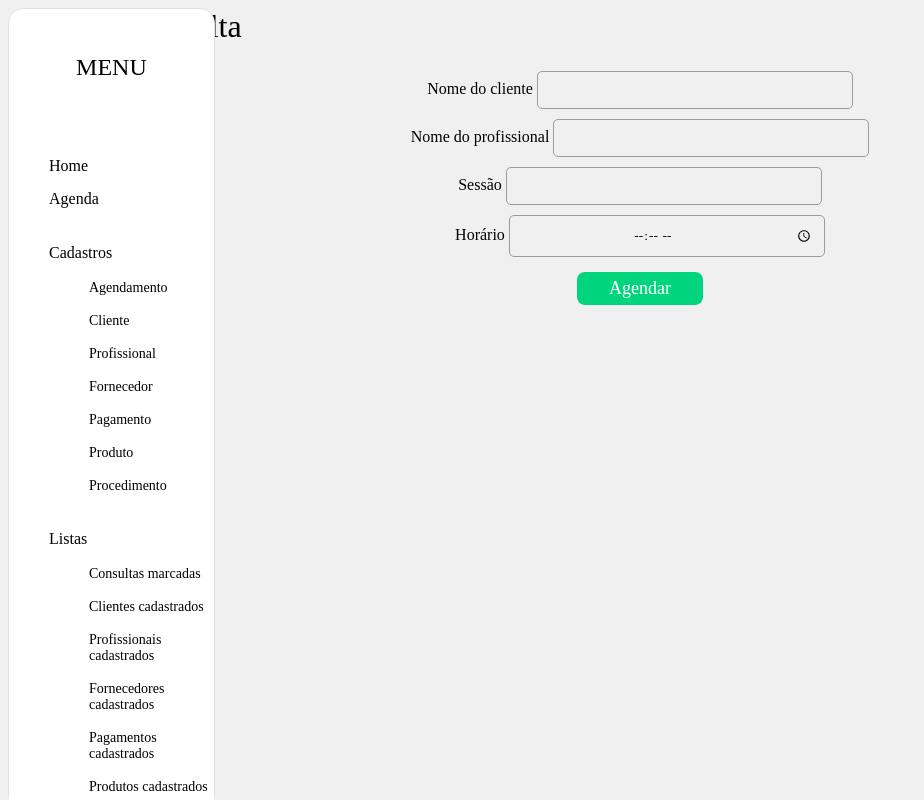
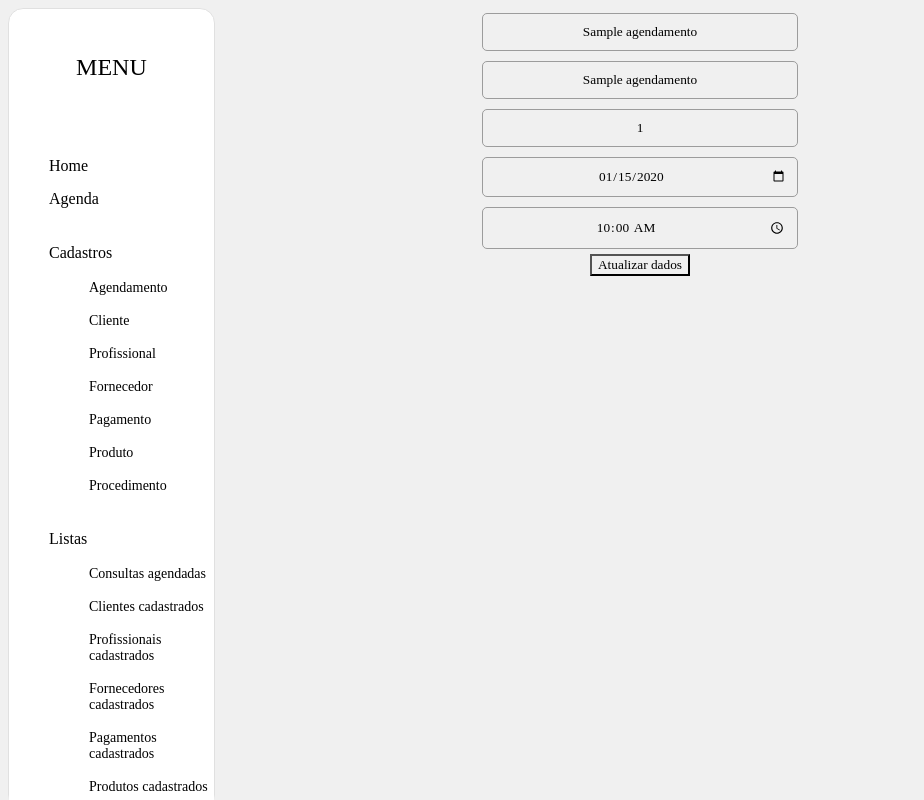
Before and after one commit to Espaco-Autoestima/aplicacao-clinica, a Flask app: page /atualizarAgendamentos/1 in a window 1280 px wide. Shown: the whole page, without its empty margins (0-924 px from the left). Run offline with Flask 3, Linux system fonts and the light colour scheme; tables that the repository leaves empty hold one stand-in row (values such as "Sample post").

Commit message:
Feat: Correção do endpoint de atualização de agendamentos

```diff
--- a/controllers/agendamento.py
+++ b/controllers/agendamento.py
@@ -23,7 +23,7 @@ def realizar_agendamento():
         data = request.form['data']
 
         try:
-            cnx = mysql.connector.connect(**config)
+            cnx = mysql.connector.connect(**config, buffered=True)
             cursor = cnx.cursor(dictionary=True)
 
             # Verifica se o profissional já tem um agendamento na mesma data e hora
@@ -36,6 +36,8 @@ def realizar_agendamento():
 
             if agendamento_existe:
                 flash('Este profissional já possui um agendamento nesta data e horário', 'warning')
+                cursor.close()
+                cnx.close()
                 return redirect(url_for('realizar_agendamento'))
 
             # Verifica na tabela de disponibilidades no MySQL se possuem a data com o profissional disponível
@@ -52,6 +54,8 @@ def realizar_agendamento():
 
             if not disponibilidade:
                 flash('Horário não disponível para agendamento.', 'error')
+                cursor.close()
+                cnx.close()
                 return redirect(url_for('realizar_agendamento'))
 
             # Verifica se o cliente existe
@@ -60,6 +64,8 @@ def realizar_agendamento():
             cliente = cursor.fetchone()
             if not cliente:
                 flash('Cliente não encontrado.', 'error')
+                cursor.close()
+                cnx.close()
                 return redirect(url_for('consultarCliente'))
 
             # Verifica se o profissional existe
@@ -68,6 +74,8 @@ def realizar_agendamento():
             profissional = cursor.fetchone()
             if not profissional:
                 flash('Profissional não encontrado', 'error')
+                cursor.close()
+                cnx.close()
                 return redirect(url_for('consultarProfissional'))
 
             # Insere o novo agendamento
@@ -80,17 +88,19 @@ def realizar_agendamento():
             # Realizar o commit da transação
             cnx.commit()
             flash('Agendamento realizado com sucesso!', 'success')
+            cursor.close()
+            cnx.close()
             return redirect(url_for('consultar_agendamento'))
 
         except mysql.connector.Error as err:
             flash(f'Não foi possível agendar o cliente no momento: {err}', 'error')
+            cursor.close()
+            cnx.close()
             return redirect(url_for('realizar_agendamento'))
 
         finally:
-            if cursor:
-                cursor.close()
-            if cnx:
-                cnx.close()
+            cursor.close()
+            cnx.close()
 
     return render_template('cadastro-agendamento.html')
 
@@ -100,56 +110,73 @@ def consultar_agendamento():
     cursor = cnx.cursor()
     cursor.execute("SELECT * FROM agendamento")
     agendamentos = cursor.fetchall()
-    print("Agendamentos recuperados:", agendamentos)  # Log para verificar os agendamentos recuperados
     return render_template('agendamentos.html', agendamentos=agendamentos)
 
 # Implementação da regra de negócio de atualizar agendamentos
 @app.route('/atualizarAgendamentos/<int:id>', methods=['POST', 'GET'])
 def atualizar_agendamento(id):
+    cnx = mysql.connector.connect(**config)
+    cursor = cnx.cursor()
+
     if request.method == 'POST':
         nome_cliente = request.form['nomec']
         nome_profissional = request.form['nomep']
         sessao = request.form['sessao']
         horario = request.form['horario']
         data = request.form['data']
-        data_hora = data + ' ' + horario + ':00'
 
-        cnx = mysql.connector.connect(**config)
-        cursor = cnx.cursor()
+        try:
+            # Verifica se o profissional já tem um agendamento na mesma data e hora, exceto o atual
+            query_verificar_agendamento = """
+                SELECT * FROM agendamento
+                WHERE nomeProfissional = %s AND data = %s AND horario = %s AND id != %s
+            """
+            cursor.execute(query_verificar_agendamento, (nome_profissional, data, horario, id))
+            agendamento_existe = cursor.fetchone()
 
-        # Verifica se o profissional já tem um agendamento na mesma data e hora
-        query_verificar_agendamento = """
-            SELECT * FROM agendamento
-            WHERE nomeProfissional = %s AND data = %s AND horario = %s
-        """
-        cursor.execute(query_verificar_agendamento, (nome_profissional, data_hora, id))
-        agendamento_existe = cursor.fetchone()
+            if agendamento_existe:
+                flash('Este profissional já tem um agendamento nesta data e horário', 'error')
+                return redirect(url_for('consultar_agendamento'))
 
-        if agendamento_existe:
-            return 'Este profissional já tem um agendamento nesta data e horário.'
+            # Verifica na tabela de disponibilidades no MySQL se possuem a data com o profissional disponível
+            query_disponibilidade = """
+                SELECT d.id_disponibilidade
+                FROM disponibilidade d
+                INNER JOIN profissionais p ON p.id = d.profissionais_id
+                WHERE d.dia = %s AND d.hora = %s AND p.nome = %s
+            """
+            cursor.execute(query_disponibilidade, (data, horario, nome_profissional))
+            disponibilidade = cursor.fetchone()
 
-        # Verifica na tabela de disponibilidades no MySQL se possuem a data com o profissional disponível
-        query_disponibilidade = """
-            SELECT d.id_disponibilidade
-            FROM disponibilidade d
-            INNER JOIN profissionais p ON
-            p.id = d.profissionais_id
-            WHERE d.dia = %s AND d.hora = %s AND p.nome = %s
-        """
-        cursor.execute(query_disponibilidade, (data, horario, nome_profissional))
-        disponibilidade = cursor.fetchone()
+            if not disponibilidade:
+                flash('Horário não disponível para agendamento', 'error')
+                return redirect(url_for('consultar_agendamento'))
 
-        if disponibilidade:
-            # Horário não disponível
-            return 'Horário não disponível para agendamento.'
-        else:
-            # Horário está disponível, então inserir na tabela de agendamento
+            # Atualiza o agendamento
             query_agendamento = """
-                "UPDATE agendamento SET nomeCliente=%s, nomeProfissional=%s, sessao=%s, data=%s, horario=%s WHERE id=%s"
+                UPDATE agendamento SET nomeCliente=%s, nomeProfissional=%s, sessao=%s, data=%s, horario=%s WHERE id=%s
             """
-            cursor.execute(query_agendamento, (nome_cliente, nome_profissional, sessao, data, horario))
+            cursor.execute(query_agendamento, (nome_cliente, nome_profissional, sessao, data, horario, id))
+
+            # Realiza o commit da transação
             cnx.commit()
-            print("Agendamento atualizado:", (nome_cliente, nome_profissional, sessao, data, horario))
-            return redirect('agendamentos')
+            flash('Consulta atualizada com sucesso!', 'success')
 
-    return render_template('atualizar-agendamentos.html')
+        except mysql.connector.Error as err:
+            flash(f'Ocorreu um erro: {err}', 'error')
+            cnx.rollback()  # Reverte qualquer mudança se ocorrer um erro
+
+        finally:
+            cursor.close()
+            cnx.close()
+
+        return redirect(url_for('consultar_agendamento'))
+
+    try:
+        cursor.execute("SELECT * FROM agendamento WHERE id = %s", (id,))
+        agendamento = cursor.fetchone()
+    finally:
+        cursor.close()
+        cnx.close()
+
+    return render_template('atualizar-agendamentos.html', agendamento=agendamento)
--- a/controllers/autenticacao.py
+++ b/controllers/autenticacao.py
@@ -64,7 +64,7 @@ def signUp():
         if conta:
             session['loggedin'] = True
             session['id'] = conta[0]
-            flash("E-mail já existe", "danger")
+            flash("Uma conta com esse e-mail já criada. Clique para fazer login", "danger")
         else:
             # Inserindo os dados no banco
             query = "INSERT INTO contas (nome_usuario, telefone, email, senha) VALUES (%s, %s, %s, %s)"
--- a/docker-compose.yml
+++ b/docker-compose.yml
@@ -12,7 +12,9 @@ services:
  db:
     image: mysql:5.7
     environment:
-      MYSQL_HOST: 172.17.0.3
+      #MYSQL_HOST: 172.17.0.2
+      #MYSQL_HOST: 172.17.0.3
+      MYSQL_HOST: 172.17.0.1
       MYSQL_DATABASE: espacoautoestima
       MYSQL_ROOT_PASSWORD: E$p@c02024!
     ports:
--- a/templates/atualizar-agendamentos.html
+++ b/templates/atualizar-agendamentos.html
@@ -1,20 +1,19 @@
 {% include 'menu.html' %}
 <!DOCTYPE html>
+<html lang="pt-BR">
     <head>
+        <meta charset="UTF-8">
+        <title>Atualização de consultas</title>
         <link rel="stylesheet" href="{{ url_for('static', filename='styles.css') }}">
     </head>
     <body>
-    <h1 class="cadastro-agendamento">Atualizar consulta</h1>
-    <form action="/atualizarAgendamentos" method="POST">
-        <label for="nomec">Nome do cliente</label>
-        <input type="text" id="nomec" name="nomec"/> <br>
-        <label for="nomep">Nome do profissional</label>
-        <input type="text" id="nomep" name="nomep"/> <br>
-        <label for="Sessão">Sessão</label>
-        <input type="number" id="sessao" name="sessao"/> <br>
-        <label for="horario">Horário</label>
-        <input type="time" id="horario" name="horario"/> <br>
-        <button type="submit" value="enviar" class="botao">Agendar</button>
+        <form class="atualizacao-dados" action="{{ url_for('atualizar_agendamento', id=agendamento[0]) }}" method="POST">
+            <input type="text" id="nomec" name="nomec" value="{{ agendamento[1] }}"/> <br>
+            <input type="text" id="nomep" name="nomep" value="{{ agendamento[2] }}"/> <br>
+            <input type="number" id="sessao" name="sessao" value="{{ agendamento[3] }}"/> <br>
+            <input type="date" id="data" name="data" value="{{ agendamento[4] }}"/> <br>
+            <input type="time" id="horario" name="horario" value="{{ agendamento[5] }}"/> <br>
+            <button type="submit" value="enviar">Atualizar dados</button>
         </form>
     </body>
 </html>
--- a/templates/cadastro-agendamento.html
+++ b/templates/cadastro-agendamento.html
@@ -10,8 +10,9 @@
         <input type="text" id="nomec" name="nomec" placeholder="Nome do cliente"/> <br>
         <input type="text" id="nomep" name="nomep" placeholder="Nome do profissional"/> <br>
         <input type="number" id="sessao" name="sessao" placeholder="Sessão"/> <br>
+        <input type="date" id="data" name="data" placeholder="Data"/> <br>
         <input type="time" id="horario" name="horario" placeholder="Horário"/> <br>
-        <input type="date" id="data" name="data" placeholder="Data"/> <br>
+
         <button type="submit" value="enviar" class="botao">Agendar</button>
     </form>
 </body>
--- a/templates/menu.html
+++ b/templates/menu.html
@@ -26,7 +26,7 @@
         <li class="menu-item">
             <p class="titulo-cadastros-menu">Listas</p>
             <ul style="list-style: none;" class="submenu">
-                <li><a href="/agendamentos" class="lista-agendamentos-cadastrados">Consultas marcadas</a></li>
+                <li><a href="/agendamentos" class="lista-agendamentos-cadastrados">Consultas agendadas</a></li>
                 <li><a href="/clientes" class="lista-clientes-cadastrados">Clientes cadastrados</a></li>
                 <li><a href="/profissionais" class="lista-profissionais-cadastrados">Profissionais cadastrados</a></li>
                 <li><a href="/fornecedores" class="lista-fornecedores-cadastrados">Fornecedores cadastrados</a></li>
```
Also changed, not shown: templates/agendamentos.html (+18 -0 lines), templates/cadastro-clientes.html (+0 -7 lines). Lines whose indentation alone changed are shown as unchanged.
